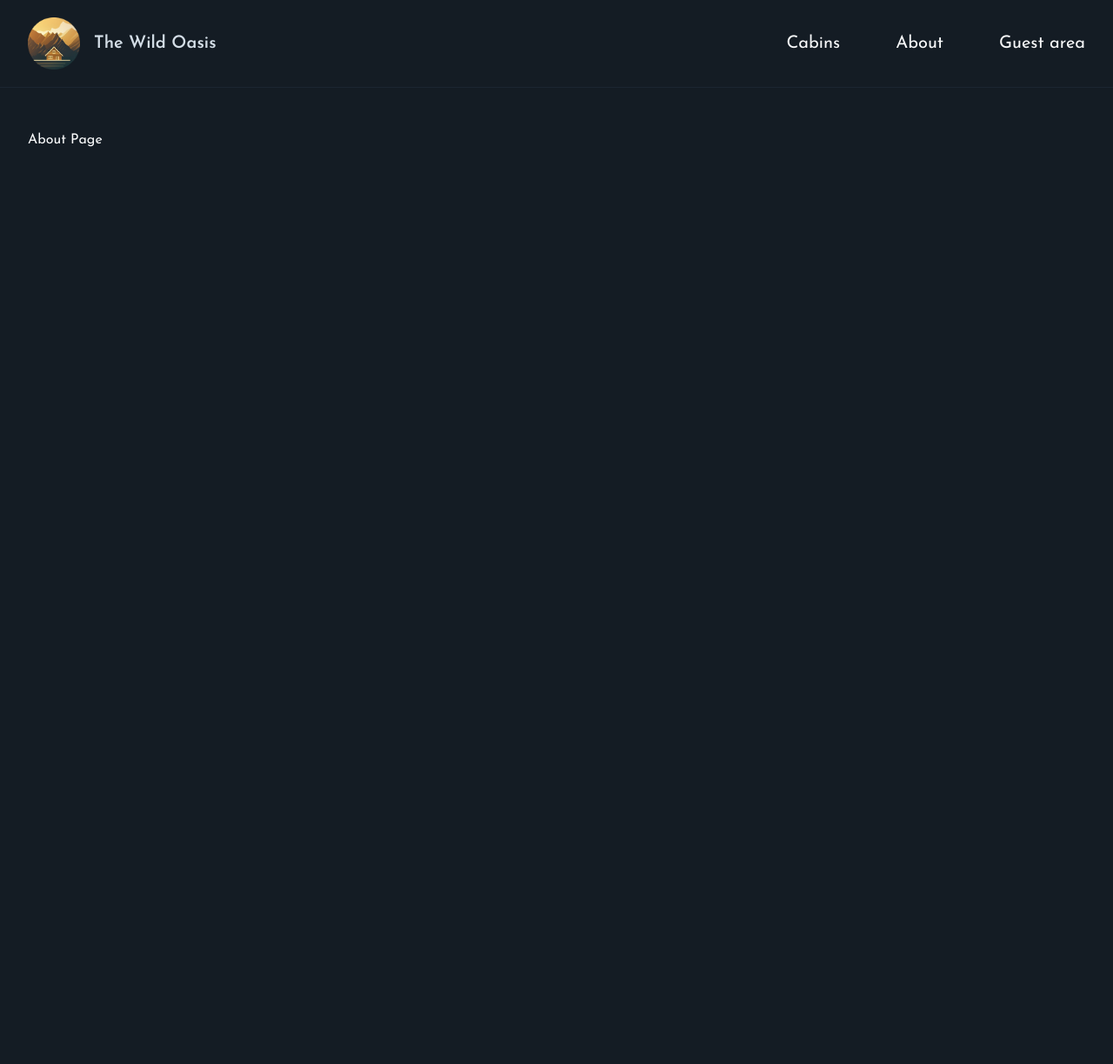
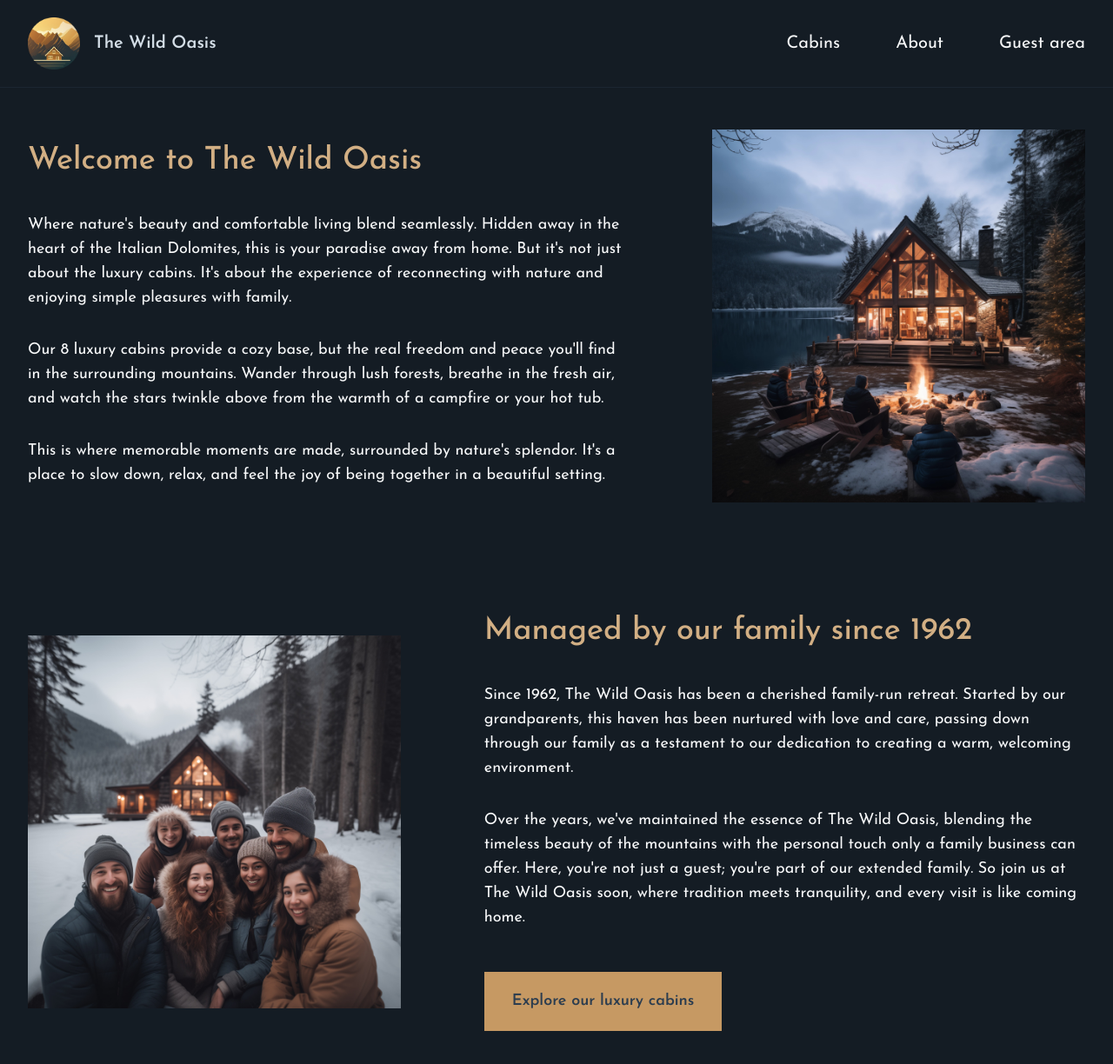
Before and after one commit to lpetrinina/The-Wild-Oasis-website, a Next.js app in the folder the-wild-oasis-website/: page /about in a window 1280 px wide. Shown: the top 1224 px of the page at 87% size. Before the commit the page ends 800 px from the top, so only its background shows below. Built offline with nearby package versions, Linux system fonts and the light colour scheme.

Commit message:
Build an About Page with responsive images

```diff
--- a/the-wild-oasis-website/src/app/about/page.js
+++ b/the-wild-oasis-website/src/app/about/page.js
@@ -1,7 +1,94 @@
+import Image from "next/image";
+import Link from "next/link";
+
+import image_1 from "@/public/about-1.jpg";
+import image_2 from "@/public/about-2.jpg";
+
 export const metadata = {
-    title: 'About'
-}
+    title: "About",
+};
 
 export default function AboutPage() {
-    return <h3>About Page</h3>
+    return (
+        <div className='grid grid-cols-5 gap-x-24  gap-y-32 text-lg items-center '>
+            <div className='col-span-3'>
+                <h1 className='text-4xl mb-10 text-accent-400 font-medium'>
+                    Welcome to The Wild Oasis
+                </h1>
+
+                <div className='space-y-8'>
+                    <p>
+                        Where nature's beauty and comfortable living blend seamlessly.
+                        Hidden away in the heart of the Italian Dolomites, this is your
+                        paradise away from home. But it's not just about the luxury cabins.
+                        It's about the experience of reconnecting with nature and enjoying
+                        simple pleasures with family.
+                    </p>
+                    <p>
+                        Our 8 luxury cabins provide a cozy base, but the real freedom and
+                        peace you'll find in the surrounding mountains. Wander through lush
+                        forests, breathe in the fresh air, and watch the stars twinkle above
+                        from the warmth of a campfire or your hot tub.
+                    </p>
+                    <p>
+                        This is where memorable moments are made, surrounded by nature's
+                        splendor. It's a place to slow down, relax, and feel the joy of
+                        being together in a beautiful setting.
+                    </p>
+                </div>
+            </div>
+
+            <div className='col-span-2 relative aspect-square'>
+                <Image
+                    src={image_1}
+                    fill={true}
+                    quality={80}
+                    placeholder='blur'
+                    alt='Family sitting around a fire pit in front of cabin'
+                />
+            </div>
+
+            <div className='col-span-2 relative aspect-square'>
+                <Image
+                    src={image_2}
+                    fill={true}
+                    quality={80}
+                    placeholder="blur"
+                    alt='Family that manages The Wild Oasis'
+                />
+            </div>
+
+            <div className='col-span-3'>
+                <h1 className='text-4xl mb-10 text-accent-400 font-medium'>
+                    Managed by our family since 1962
+                </h1>
+
+                <div className='space-y-8'>
+                    <p>
+                        Since 1962, The Wild Oasis has been a cherished family-run retreat.
+                        Started by our grandparents, this haven has been nurtured with love
+                        and care, passing down through our family as a testament to our
+                        dedication to creating a warm, welcoming environment.
+                    </p>
+                    <p>
+                        Over the years, we've maintained the essence of The Wild Oasis,
+                        blending the timeless beauty of the mountains with the personal
+                        touch only a family business can offer. Here, you're not just a
+                        guest; you're part of our extended family. So join us at The Wild
+                        Oasis soon, where tradition meets tranquility, and every visit is
+                        like coming home.
+                    </p>
+
+                    <div>
+                        <Link
+                            href='/cabins'
+                            className='inline-block mt-4 bg-accent-500 px-8 py-5 text-primary-800 text-lg font-semibold hover:bg-accent-600 transition-all'
+                        >
+                            Explore our luxury cabins
+                        </Link>
+                    </div>
+                </div>
+            </div>
+        </div>
+    );
 }
```
Also changed, not shown: the-wild-oasis-website/public/about-1.jpg (added), the-wild-oasis-website/public/about-2.jpg (added).
